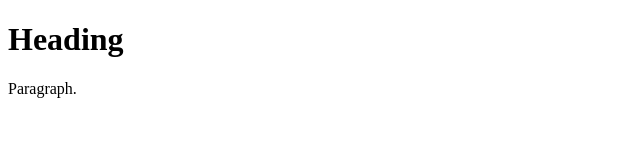
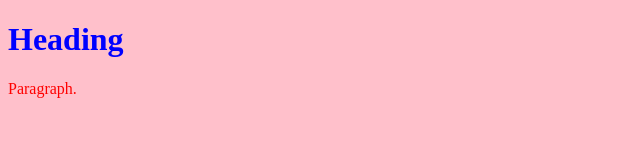
Before and after one commit to viktoriyavn/rsschool-cv, a plain HTML site: page index.html in a window 1280 px wide. Shown: the whole page, without its empty margins (0-640 px from the left). Drawn offline with Linux system fonts and the light colour scheme.

Commit message:
fix: HTML template fix

```diff
--- a/index.html
+++ b/index.html
@@ -1,12 +1,17 @@
 <!DOCTYPE html>
-<html>
+<html lang="en">
 <head>
-<title>Page Title</title>
+  <link rel="stylesheet" type="text/css" href="./style.css">
+  <title>Page Title</title>
 </head>
 <body>
-
-<h1>Heading</h1>
-<p>Paragraph.</p>
-
+  <header>
+         <h1>Heading</h1>
+    </header>
+  <main>
+    <p>Paragraph.</p>
+  </main>
+  <footer>
+  </footer>
 </body>
 </html>
```
